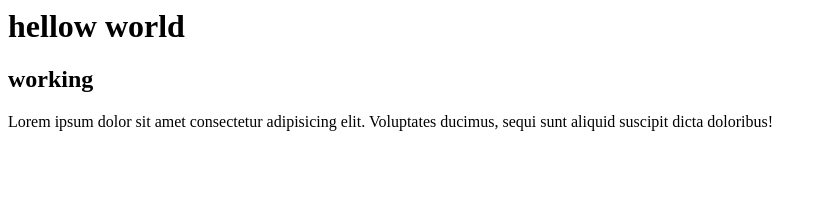
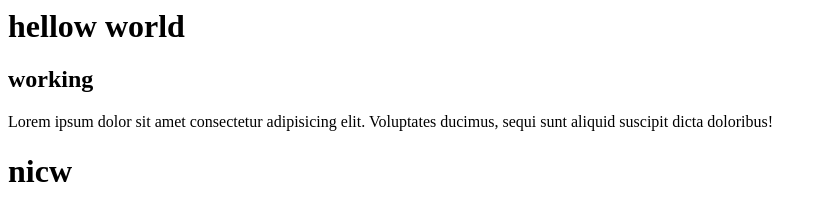
Before and after one commit to josephasborndaniel/git-intro, a plain HTML site: page index.html in a window 1280 px wide. Shown: the whole page, without its empty margins (0-827 px from the left). Drawn offline with Linux system fonts and the light colour scheme.

Commit message:
Update index.html

```diff
--- a/index.html
+++ b/index.html
@@ -11,6 +11,9 @@
     <h2>working</h2>
 
     <p>Lorem ipsum dolor sit amet consectetur adipisicing elit. Voluptates ducimus, sequi sunt aliquid suscipit dicta doloribus!</p>
+    <h1>nicw</h1>
+
+
 
 </body>
 </html>
```
